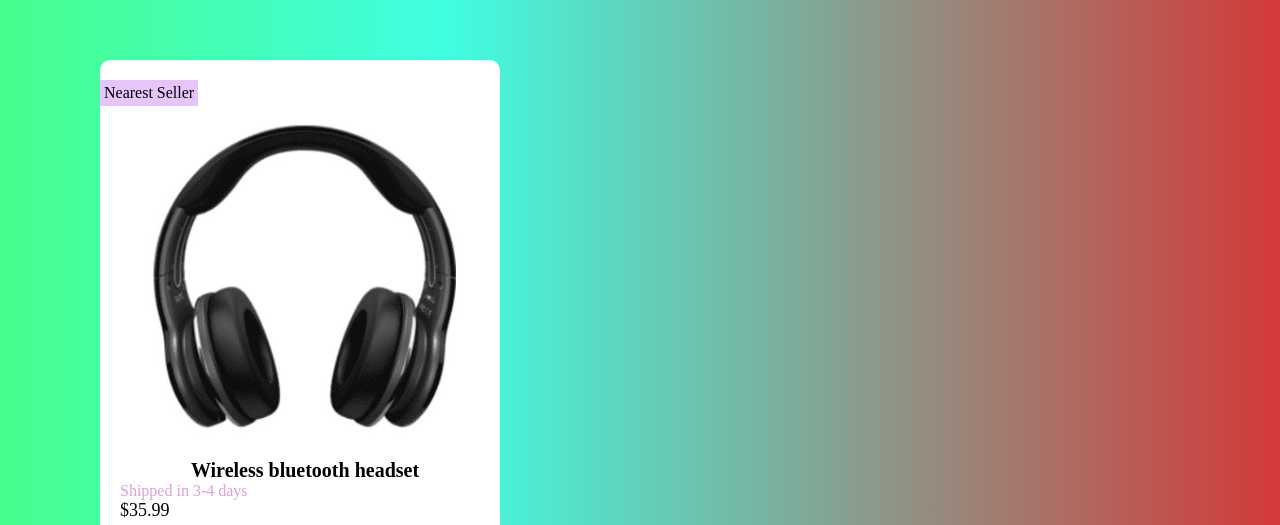
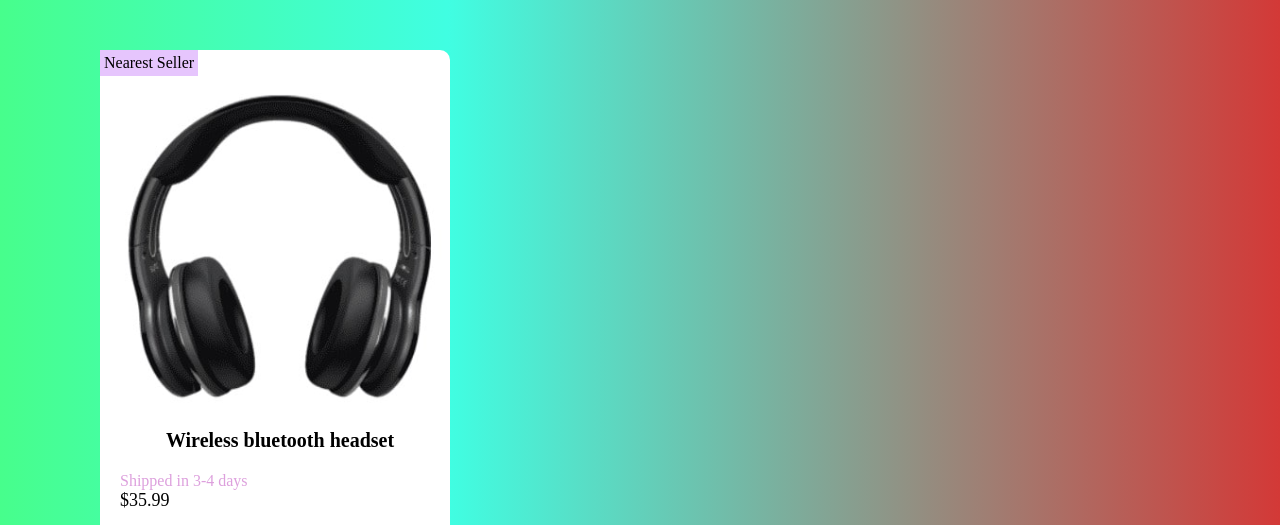
Before and after one commit to Rehansmit/Product-Cart-Assignment, a plain HTML site: page index.html in a window 1280 px wide. Shown: the top 525 px of the page. Drawn offline with Linux system fonts and the light colour scheme.

Commit message:
remove br

```diff
--- a/style.css
+++ b/style.css
@@ -10,9 +10,8 @@ background: linear-gradient(90deg, rgba(71,254,140,1) 0%, rgba(64,254,226,1) 35%
 }
 
 .main{
-    width: 10px auto;
+    width: max-content;
 height: max-content;
-margin: 10px auto;
 display: inline-block
 
 
@@ -20,12 +19,12 @@ display: inline-block
 
 .cart1{
     background-color: #ffffff;
-    width: 400px;
+    width: 350px;
     max-height: max-content;
     margin-top: 50px;
     margin-left: 100px;
     border-radius: 10px;
-    display: inline-block;
+
 
 }
 .p1{
@@ -46,6 +45,7 @@ h3{
 .p2{
     color:plum ;
     margin-left: 20px;
+    margin-top: 20px;
 }
 .p3{
     color: black;
@@ -60,6 +60,7 @@ h3{
     max-height: max-content;
     margin:10px auto;
     border-radius: 10px;     */
+
 
 
 }
```
Also changed, not shown: index.html (+1 -2 lines).
